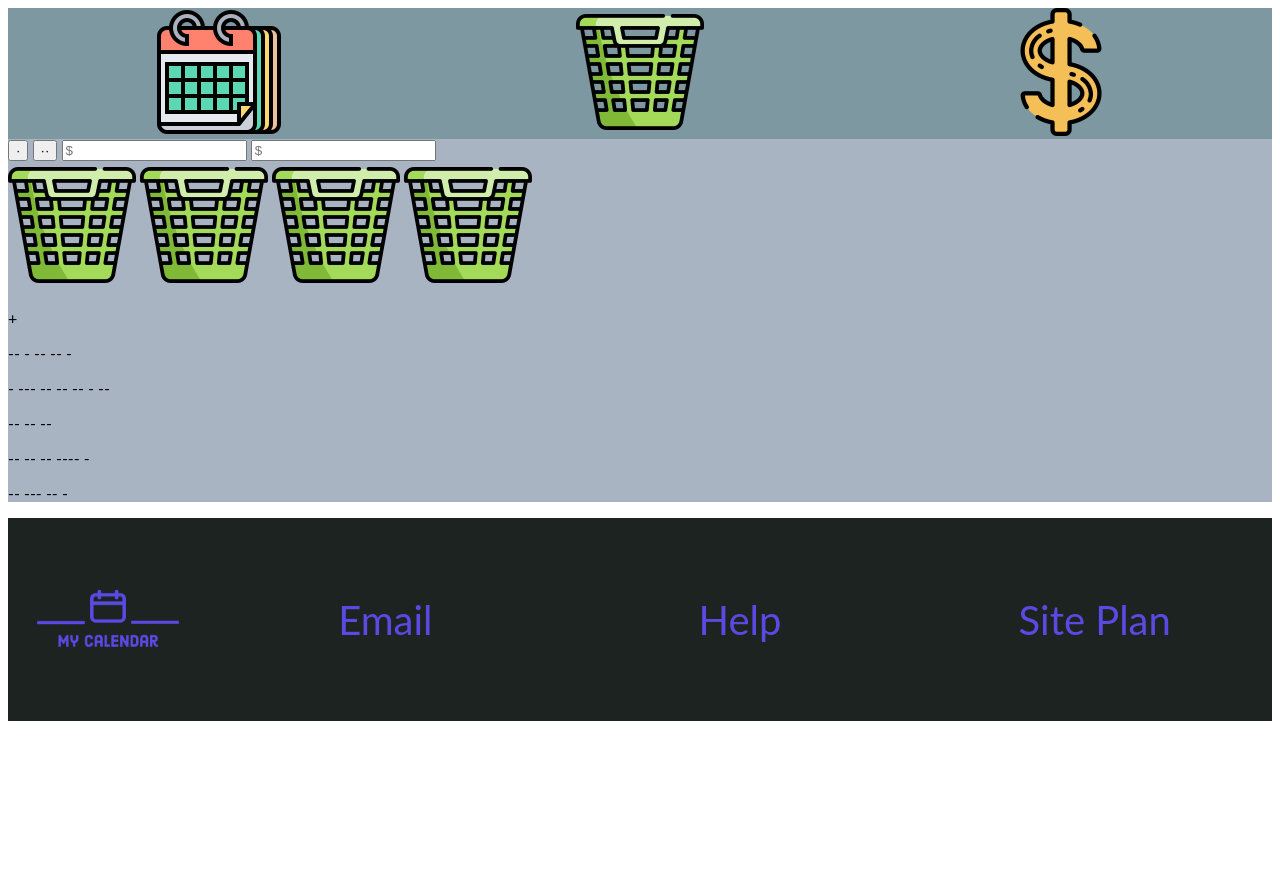
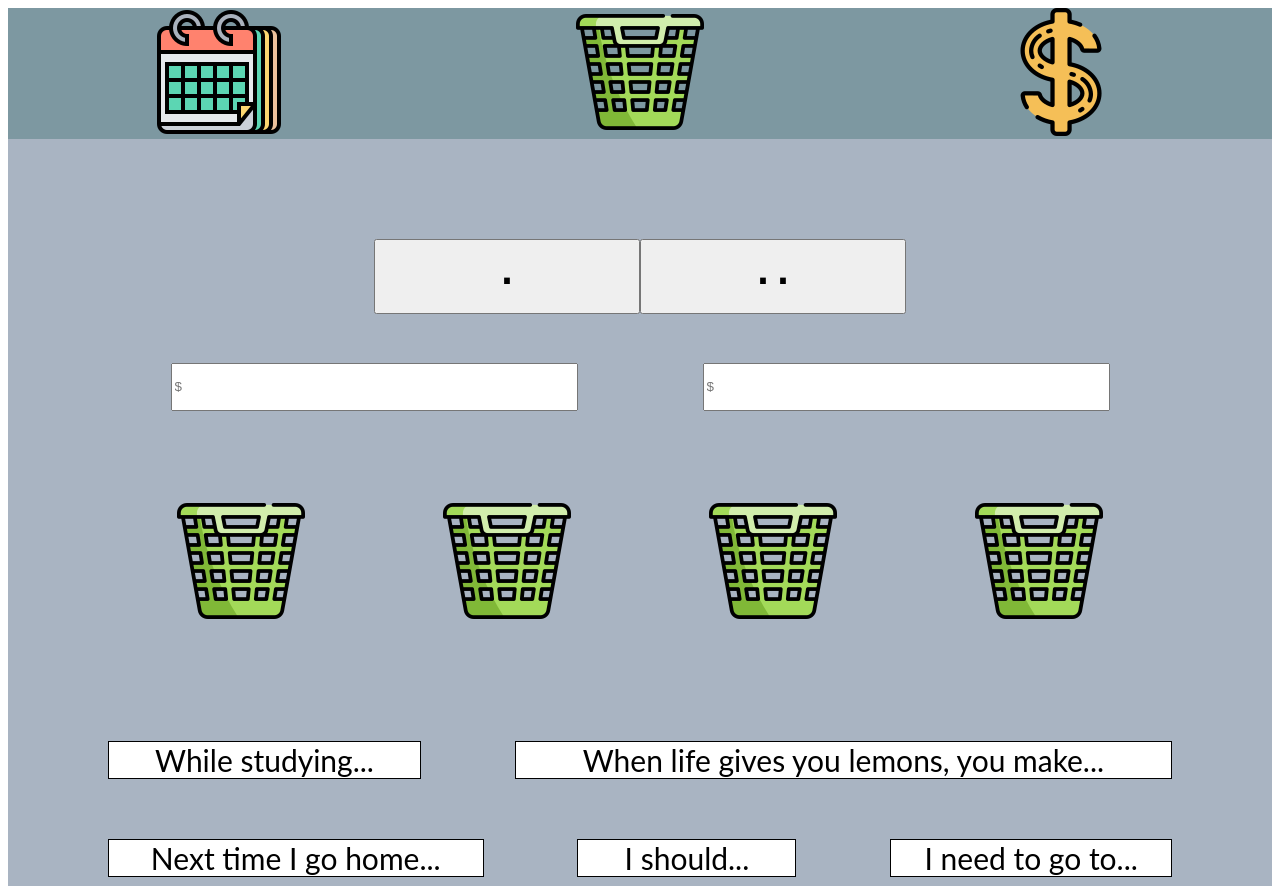
Before and after one commit to Pingpong403/WDD-130, a plain HTML site: page child-pages/my-calendar/budget-center.html in a window 1280 px wide. Shown: the top 886 px of the page. Before the commit the page ends 800 px from the top, so only its background shows below. Drawn offline with Linux system fonts and the light colour scheme.

Commit message:
Completed second child page

```diff
--- a/child-pages/my-calendar/budget-center.html
+++ b/child-pages/my-calendar/budget-center.html
@@ -19,27 +19,26 @@
             <img src="images/Budget_Center_Icon.png" alt="Budget center">
         </a>
     </header>
-    <main>
-        <section class="budget-input">
+    <main class="budget-center">
+        <div class="budget-input">
             <button type="button" class="single-item-button">·</button>
             <button type="button" class="multiple-item-button">··</button>
             <input type="text" class="single-budget-input" placeholder="$">
             <input type="text" class="multiple-budget-input" placeholder="$">
-        </section>
-        <section class="budget-buckets">
+        </div>
+        <div class="budget-buckets">
             <img class="budget-bucket1" src="images/Activity_Center_Icon.png" alt="Bucket 1">
             <img class="budget-bucket2" src="images/Activity_Center_Icon.png" alt="Bucket 2">
             <img class="budget-bucket3" src="images/Activity_Center_Icon.png" alt="Bucket 3">
             <img class="budget-bucket4" src="images/Activity_Center_Icon.png" alt="Bucket 4">
-            <p class="plus-icon">+</p>
-        </section>
-        <section class="loose-activities">
-            <p class="loose-activity1">-- - -- -- -</p>
-            <p class="loose-activity2">- --- --  -- -- - -- </p>
-            <p class="loose-activity3">-- -- --</p>
-            <p class="loose-activity4">-- -- -- ---- -</p>
-            <p class="loose-activity5">-- --- -- -</p>
-        </section>
+        </div>
+        <div class="loose-activities">
+            <p class="loose-activity1">While studying...</p>
+            <p class="loose-activity2">When life gives you lemons, you make...</p>
+            <p class="loose-activity3">Next time I go home...</p>
+            <p class="loose-activity4">I should...</p>
+            <p class="loose-activity5">I need to go to...</p>
+        </div>
     </main>
     <footer>
         <div class="logo-box">
--- a/child-pages/my-calendar/styles/styles.css
+++ b/child-pages/my-calendar/styles/styles.css
@@ -141,3 +141,90 @@ th {
 }
 
 /* Budget center */
+.budget-center {
+    display: grid;
+    grid-template-rows: 172px 86px 128px 86px 172px;
+    padding: 100px;
+}
+.budget-input {
+    grid-row: 1/2;
+    display: grid;
+    grid-template-columns: 1fr 1fr;
+    grid-template-rows: 1fr 1fr 1fr;
+}
+.single-item-button {
+    width: 50%;
+    justify-self: right;
+    font-size: 60px;
+    grid-column: 1/2;
+    grid-row: 1/2;
+}
+.multiple-item-button {
+    width: 50%;
+    justify-self: left;
+    font-size: 60px;
+    grid-column: 2/3;
+    grid-row: 1/2;
+}
+.single-budget-input {
+    width: 75%;
+    justify-self: center;
+    grid-column: 1/2;
+    grid-row: 3/4;
+}
+.multiple-budget-input {
+    width: 75%;
+    justify-self: center;
+    grid-column: 2/3;
+    grid-row: 3/4;
+}
+.budget-buckets {
+    grid-row: 3/4;
+    display: grid;
+    grid-template-columns: 1fr 1fr 1fr 1fr;
+    justify-items: center;
+}
+.loose-activities {
+    grid-row: 5/6;
+    display: grid;
+    grid-template-columns: 10fr 2fr 1fr 2fr 7fr 3fr 9fr;
+    grid-template-rows: 1fr 1fr 1fr;
+}
+.loose-activities p {
+    font-size: 30px;
+}
+.loose-activity1 {
+    background-color: white;
+    border: 1px solid black;
+    grid-column: 1/2;
+    grid-row: 1/2;
+    text-align: center;
+}
+.loose-activity2 {
+    background-color: white;
+    border: 1px solid black;
+    grid-column: 4/8;
+    grid-row: 1/2;
+    text-align: center;
+}
+.loose-activity3 {
+    background-color: white;
+    border: 1px solid black;
+    grid-column: 1/3;
+    grid-row: 3/4;
+    text-align: center;
+}
+.loose-activity4 {
+    background-color: white;
+    border: 1px solid black;
+    grid-column: 5/6;
+    grid-row: 3/4;
+    text-align: center;
+}
+.loose-activity5 {
+    background-color: white;
+    border: 1px solid black;
+    grid-column: 7/8;
+    grid-row: 3/4;
+    text-align: center;
+}
```
